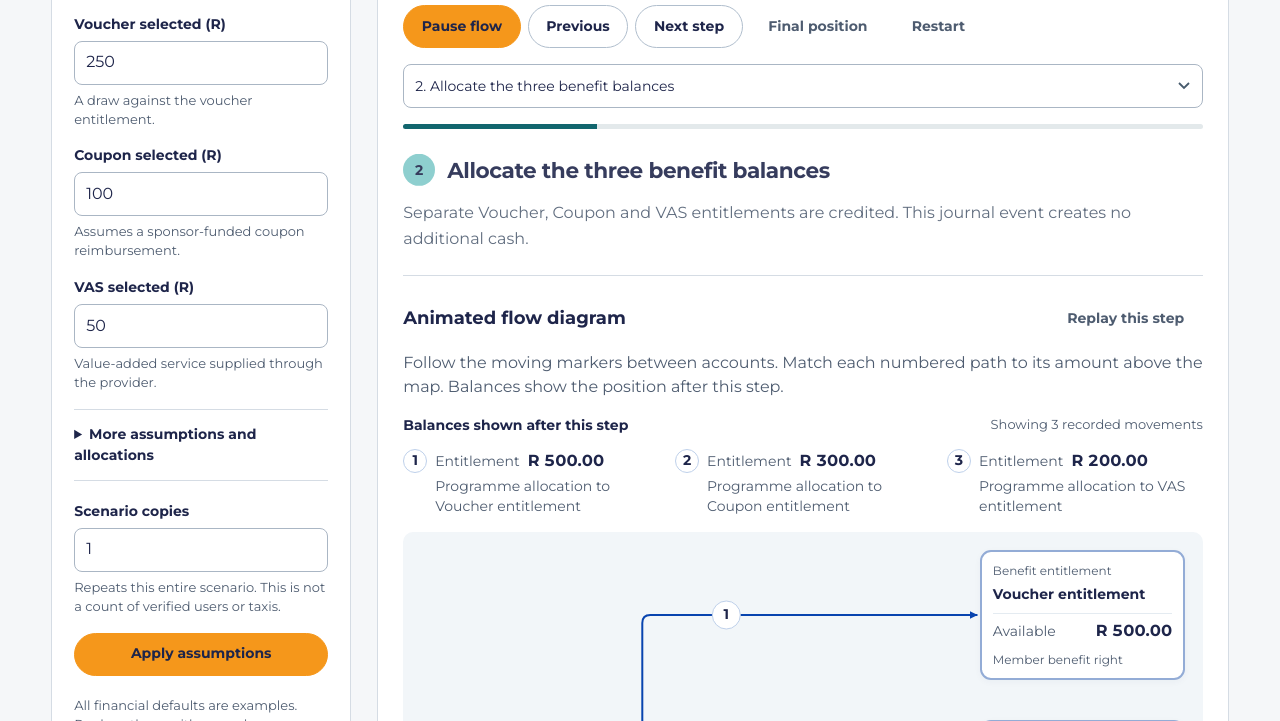
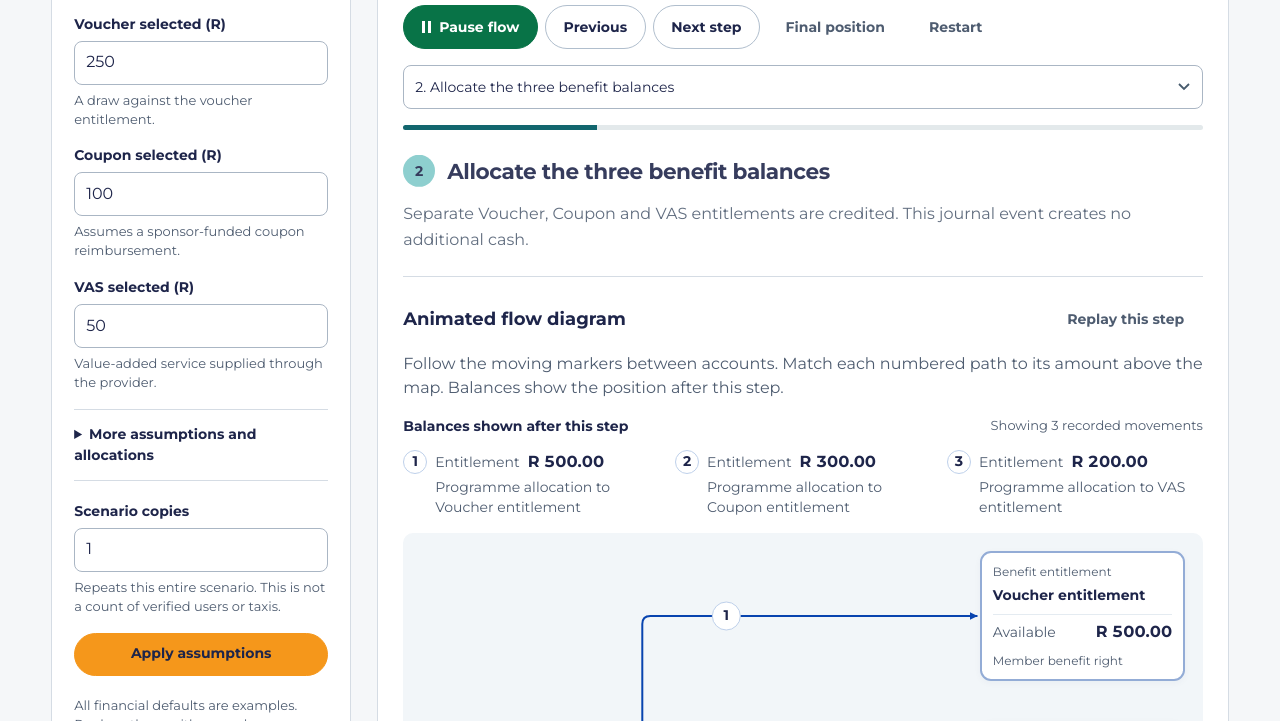
Before and after one commit to FORUS-DIgital-Development-Team/forus-funds-flow-simulator, a plain HTML site: page index.html in a window 1280 px wide. Both pictures are taken after a click on the button "Watch animated flow". Shown: the part 2101-2822 px from the top of the page. Drawn offline with Linux system fonts and the light colour scheme.

Commit message:
Highlight flow playback controls in green with play and pause icons

```diff
--- a/forus.css
+++ b/forus.css
@@ -234,6 +234,20 @@ a:focus-visible, button:focus-visible, input:focus-visible, select:focus-visible
 .button:hover:not(:disabled) { background: var(--mist); border-color: #719a9d; }
 .button.primary, .guide-hero .button { background: var(--orange); color: var(--navy); border-color: var(--orange); }
 .button.primary:hover:not(:disabled), .guide-hero .button:hover { background: #ffae39; border-color: #ffae39; }
+.button.playback {
+  display: inline-flex; align-items: center; justify-content: center; gap: .55em; min-height: 44px;
+  background: #087347; border-color: #087347; color: white;
+}
+.button.playback:hover:not(:disabled) { background: #075d39; border-color: #075d39; }
+.button.playback:active:not(:disabled) { background: #06472d; border-color: #06472d; }
+.button.playback::before {
+  content: ""; width: 0; height: 0; flex: none;
+  border-style: solid; border-width: .43em 0 .43em .69em; border-color: transparent transparent transparent currentColor;
+}
+.button.playback[aria-pressed="true"]::before {
+  box-sizing: border-box; width: .69em; height: .86em;
+  border-width: 0 .24em; border-color: currentColor;
+}
 .button.quiet { background: transparent; border-color: transparent; color: var(--muted); }
 .button.quiet:hover:not(:disabled) { background: #edf1f6; }
 .guide-link { color: var(--deep-blue); }
--- a/index.html
+++ b/index.html
@@ -9,7 +9,7 @@
   <link rel="stylesheet" href="styles.css?v=earnings1">
   <link rel="stylesheet" href="diagram.css">
   <link rel="preload" href="brand/montserrat-700.ttf" as="font" type="font/ttf" crossorigin>
-  <link rel="stylesheet" href="forus.css?v=fleet1">
+  <link rel="stylesheet" href="forus.css?v=playback1">
   <script src="model.js?v=fleet1" defer></script>
   <script src="bond-model.js" defer></script>
   <script src="diagram.js?v=brand1" defer></script>
@@ -154,7 +154,7 @@
     </div>
   </section>
   <section class="model-intro" aria-labelledby="model-heading">
-    <div><h2 id="model-heading">Aggregated Benefit Ledger</h2><p id="model-description"></p><div class="intro-actions"><button id="watch-flow" class="button primary" type="button" aria-controls="flow-diagram">Watch animated flow</button><button id="view-earnings" class="button" type="button" aria-controls="earnings">View earnings charts</button><a id="guide-link" class="guide-link" href="docs/FORUS_Aggregated_Benefit_Ledger_Funds_Flow.docx" download>Download flow guide</a></div></div>
+    <div><h2 id="model-heading">Aggregated Benefit Ledger</h2><p id="model-description"></p><div class="intro-actions"><button id="watch-flow" class="button playback" type="button" aria-controls="flow-diagram">Watch animated flow</button><button id="view-earnings" class="button" type="button" aria-controls="earnings">View earnings charts</button><a id="guide-link" class="guide-link" href="docs/FORUS_Aggregated_Benefit_Ledger_Funds_Flow.docx" download>Download flow guide</a></div></div>
     <div class="model-key"><span><i class="key-dot cash"></i>Cash transfer</span><span><i class="key-dot ledger"></i>Ledger movement</span><span><i class="key-dot pending"></i><span id="pending-legend">Pending reward</span></span></div>
   </section>
   <div class="layout">
@@ -175,7 +175,7 @@
       <section class="step-card" aria-labelledby="step-title">
         <div class="step-topline"><span class="section-label">Transaction explorer</span><span class="step-counter" id="step-counter"></span></div>
         <div class="step-controls">
-          <button class="button primary" id="play-button" type="button">Play flow</button>
+          <button class="button playback" id="play-button" type="button" aria-controls="flow-diagram" aria-pressed="false">Play flow</button>
           <button class="button" id="previous-button" type="button">Previous</button>
           <button class="button" id="next-button" type="button">Next step</button>
           <button class="button quiet" id="finish-button" type="button">Final position</button>
```
